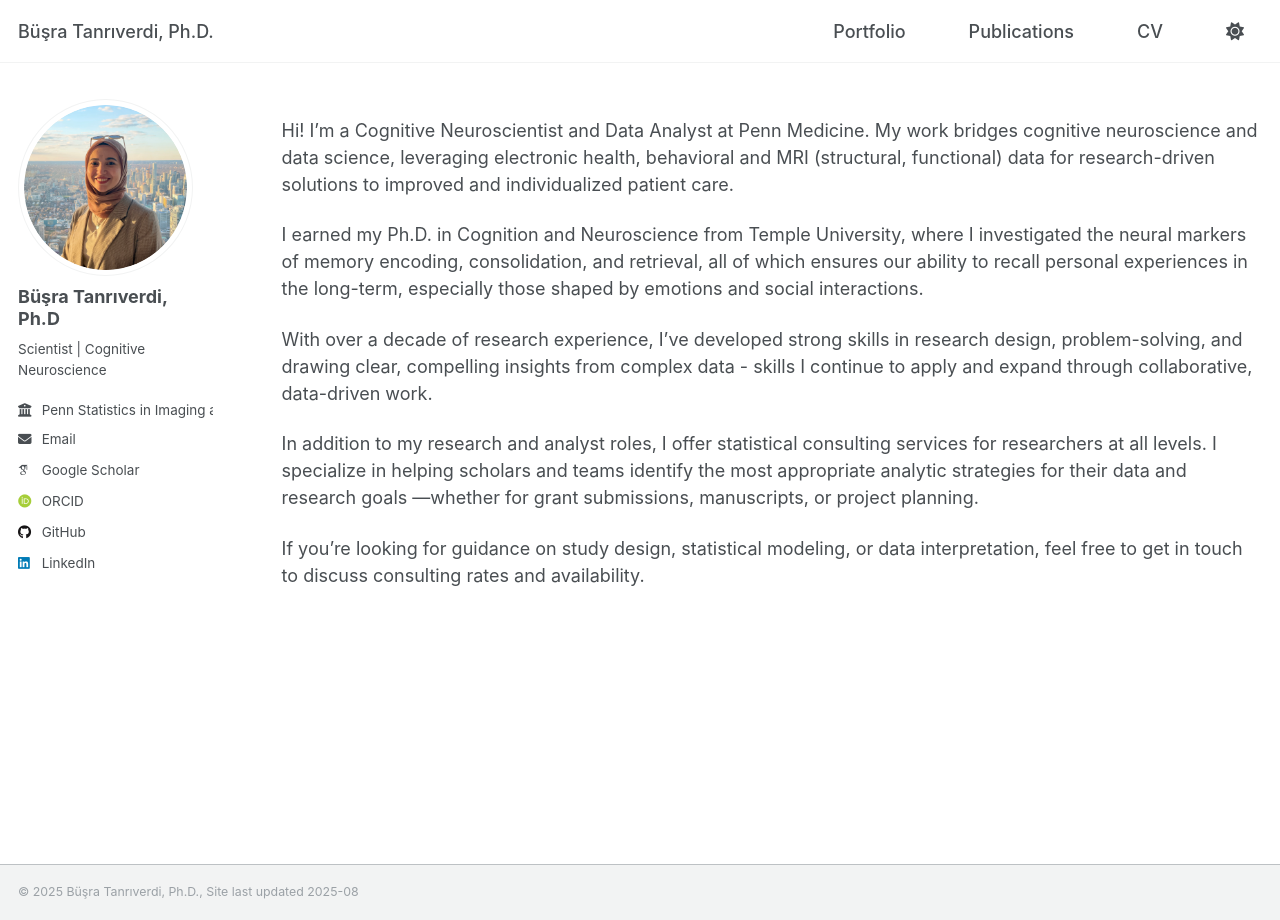
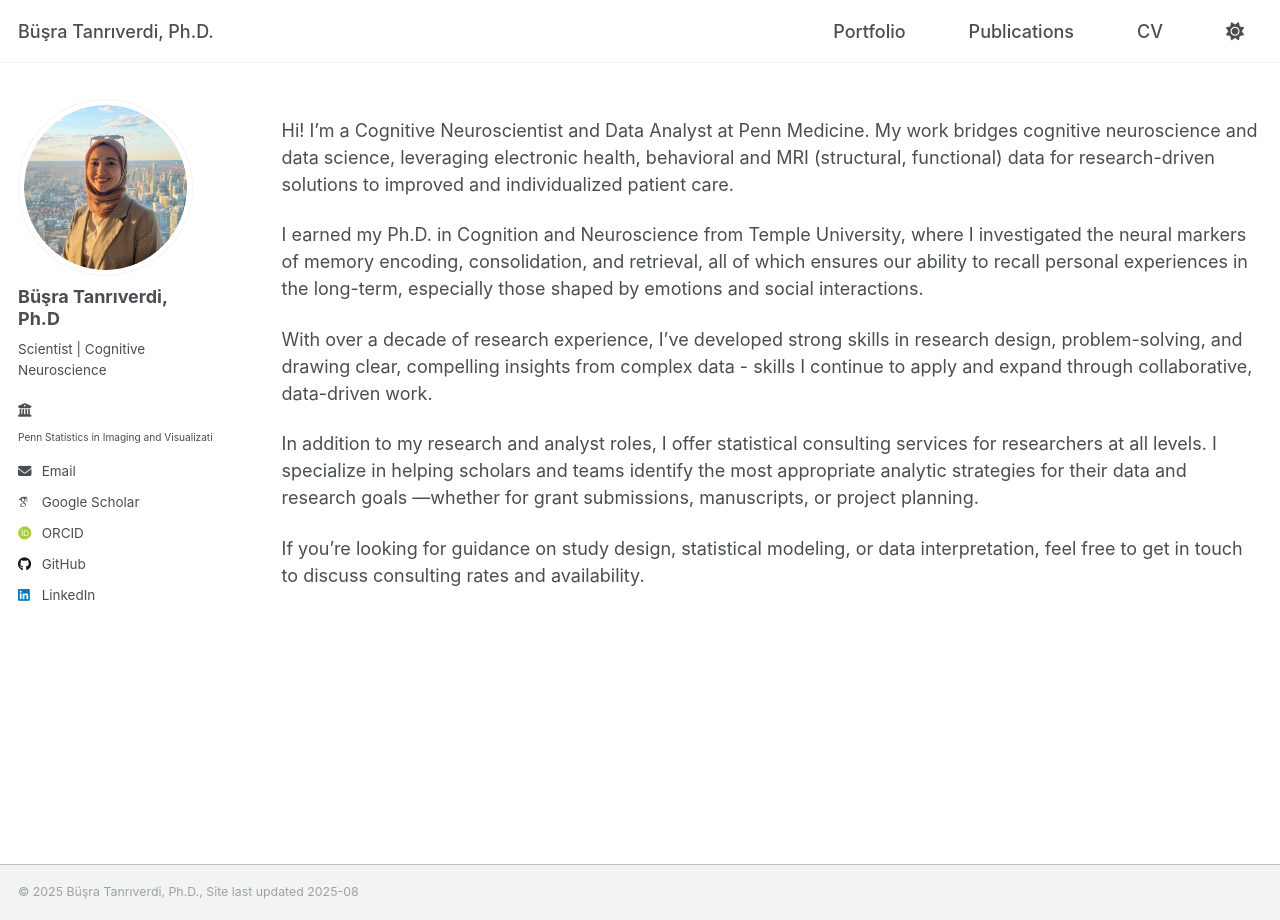
Before and after one commit to busratanriverdi/busratanriverdi.github.io, a Jekyll site: the page built from _pages/about.md, in a window 1280 px wide. Built offline with Jekyll 4.4.1, drawn with Linux system fonts in a browser that asks for light colours; some web fonts are replaced; a script that is not in the unit is left out.

Commit message:
Update author-profile.html

```diff
--- a/_includes/author-profile.html
+++ b/_includes/author-profile.html
@@ -28,7 +28,7 @@
         <li class="author__desktop"><i class="fas fa-fw fa-location-dot icon-pad-right" aria-hidden="true"></i>{{ author.location }}</li>
       {% endif %}
       {% if author.employer %}
-        <li class="author__desktop"><i class="fas fa-fw fa-building-columns icon-pad-right" aria-hidden="true"></i>{{ author.employer }}</li>
+        <li class="author__desktop"><i class="fas fa-fw fa-building-columns icon-pad-right" aria-hidden="true"></i>{{ author.employer | markdownify }}</li>
       {% endif %}
       {% if author.uri %}
         <li><a href="{{ author.uri }}"><i class="fas fa-fw fa-link icon-pad-right" aria-hidden="true"></i>{{ site.data.ui-text[site.locale].website_label | default: "Website" }}</a></li>
```
